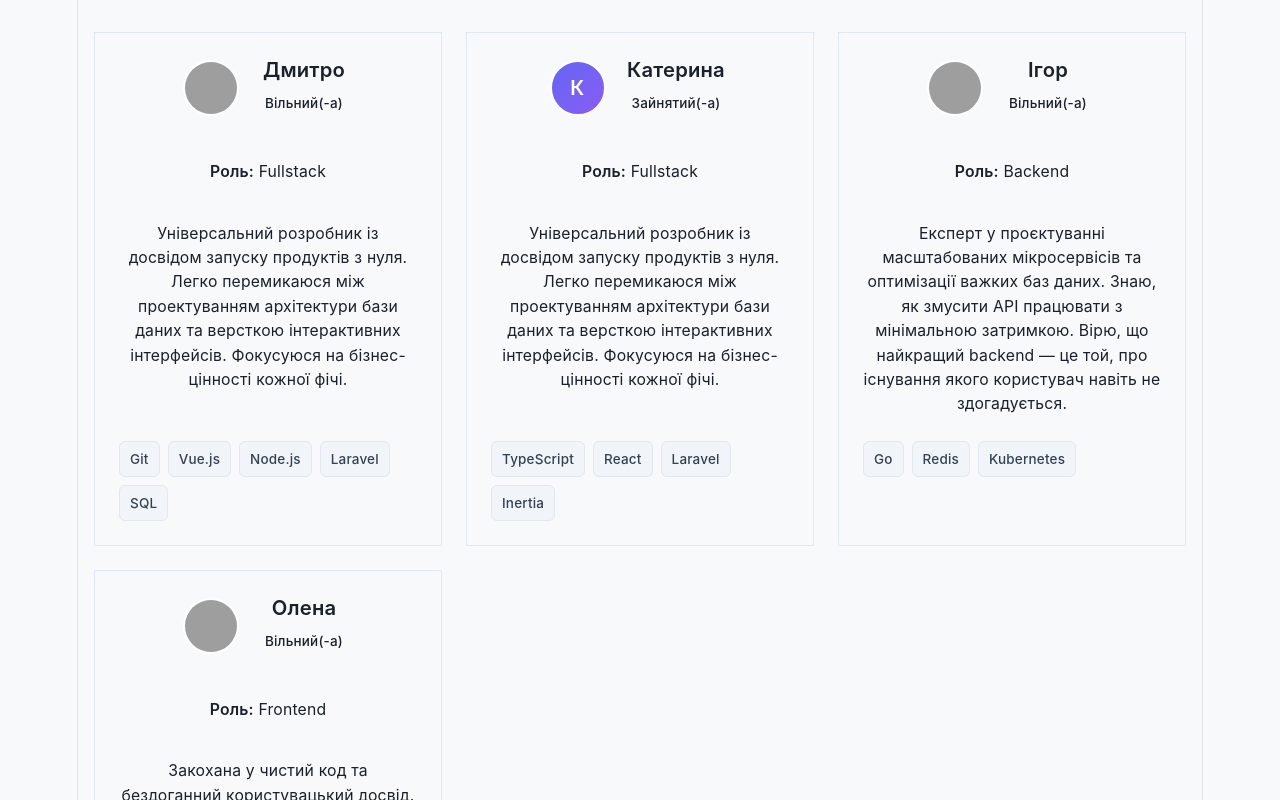
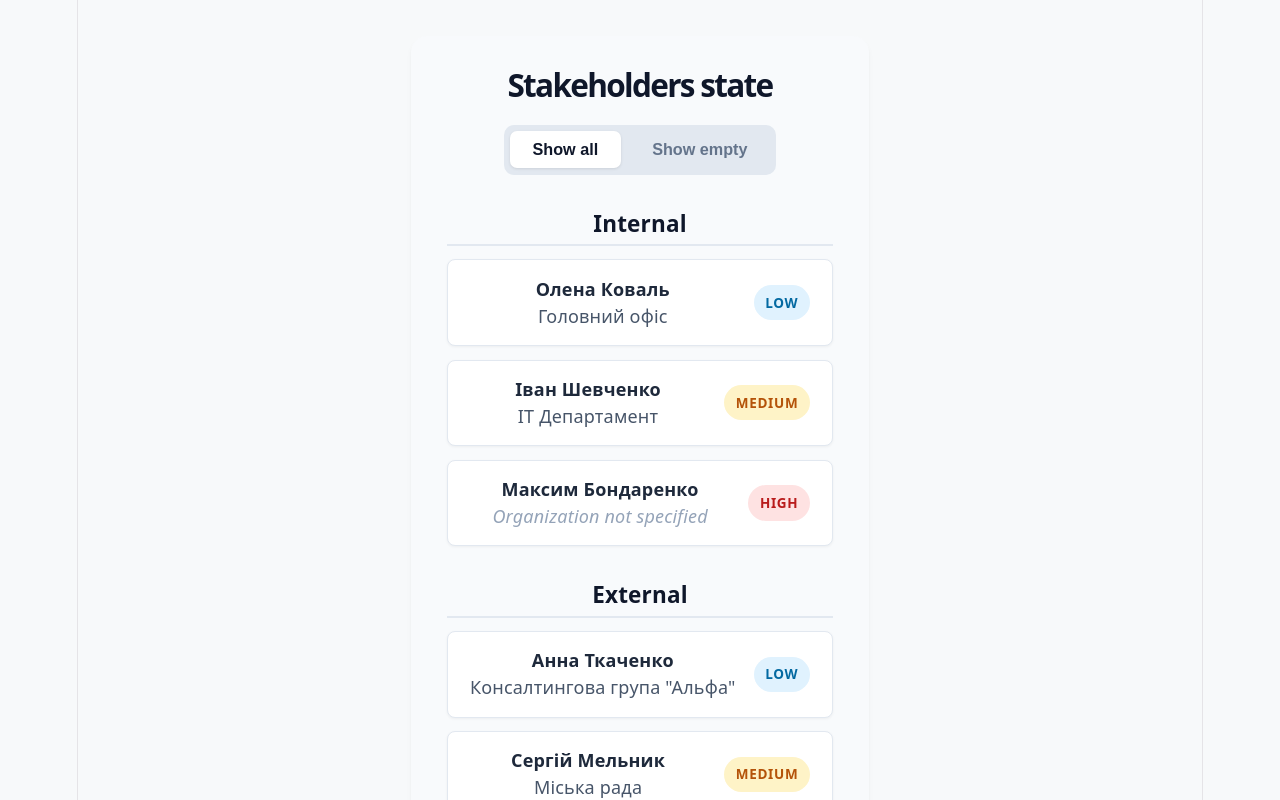
Before and after one commit to doratoles/dmitriy-stakeholder-onboarding, a React (Vite) app in the folder apps/react-lab/: page / in a window 1280 px wide. Shown: the top 800 px of the page. Built offline with nearby package versions, Linux system fonts and the light colour scheme; grey boxes are pictures that could not be loaded.

Commit message:
feat(react): handle grouped and empty list states

```diff
--- a/apps/react-lab/src/App.css
+++ b/apps/react-lab/src/App.css
@@ -297,3 +297,154 @@ body {
   box-sizing: border-box;
   align-items: stretch;
 }
+
+/* 08-lists-rendering css */
+
+.stakeholder-page {
+  max-width: 720px;
+  margin: 2rem auto;
+  padding: 2rem;
+  background-color: #f8fafc;
+  border-radius: 16px;
+  box-shadow: 0 4px 6px -1px rgba(0, 0, 0, 0.05), 0 2px 4px -2px rgba(0, 0, 0, 0.05);
+  font-family: system-ui, -apple-system, BlinkMacSystemFont, "Segoe UI", Roboto, sans-serif;
+}
+
+.stakeholder-page-title {
+  margin: 0 0 1.5rem 0;
+  color: #0f172a;
+  font-size: 1.75rem;
+  font-weight: 700;
+}
+
+.stakeholder-controls {
+  display: inline-flex;
+  gap: 0.5rem;
+  background-color: #e2e8f0;
+  padding: 0.35rem;
+  border-radius: 10px;
+  margin-bottom: 2rem;
+}
+
+.stakeholder-btn {
+  padding: 0.5rem 1.25rem;
+  font-size: 0.9rem;
+  font-weight: 600;
+  border: none;
+  border-radius: 7px;
+  cursor: pointer;
+  background-color: transparent;
+  color: #64748b;
+  box-shadow: none;
+  transition: all 0.15s ease;
+}
+
+.stakeholder-btn--active {
+  background-color: #ffffff;
+  color: #0f172a;
+  box-shadow: 0 1px 3px rgba(0, 0, 0, 0.1);
+}
+
+.stakeholder-btn:hover:not(.stakeholder-btn--active) {
+  color: #0f172a;
+}
+
+.stakeholder-empty {
+  padding: 2.5rem;
+  text-align: center;
+  background-color: #ffffff;
+  border: 2px dashed #cbd5e1;
+  border-radius: 12px;
+  color: #64748b;
+  font-size: 1.1rem;
+  font-weight: 500;
+}
+
+.stakeholder-list {
+  display: flex;
+  flex-direction: column;
+  gap: 2rem;
+}
+
+.stakeholder-group-title {
+  color: #0f172a;
+  font-size: 1.25rem;
+  margin: 0 0 0.75rem 0;
+  border-bottom: 2px solid #e2e8f0;
+  padding-bottom: 0.4rem;
+}
+
+.stakeholder-items {
+  list-style: none;
+  padding: 0;
+  margin: 0;
+  display: flex;
+  flex-direction: column;
+  gap: 0.75rem;
+}
+
+.stakeholder-card {
+  display: flex;
+  align-items: center;
+  justify-content: space-between;
+  gap: 1rem;
+  padding: 0.85rem 1.2rem;
+  background-color: #ffffff;
+  border-radius: 8px;
+  border: 1px solid #e2e8f0;
+  box-shadow: 0 1px 3px rgba(0, 0, 0, 0.05);
+  transition: box-shadow 0.2s ease, border-color 0.2s ease;
+}
+
+.stakeholder-card:hover {
+  border-color: #cbd5e1;
+  box-shadow: 0 4px 6px -1px rgba(0, 0, 0, 0.05);
+}
+
+.stakeholder-info {
+  flex: 1;
+  min-width: 0;
+  line-height: 1.5;
+  overflow-wrap: anywhere;
+  word-break: break-word;
+}
+
+.stakeholder-name {
+  font-size: 1rem;
+  color: #1e293b;
+}
+
+.stakeholder-org {
+  color: #475569;
+}
+
+.stakeholder-org-missing {
+  color: #94a3b8;
+  font-style: italic;
+}
+
+.stakeholder-badge {
+  flex-shrink: 0;
+  padding: 0.25rem 0.65rem;
+  border-radius: 9999px;
+  font-size: 0.75rem;
+  font-weight: 600;
+  text-transform: uppercase;
+  letter-spacing: 0.05em;
+  white-space: nowrap;
+}
+
+.stakeholder-badge--low {
+  background-color: #e0f2fe;
+  color: #0369a1;
+}
+
+.stakeholder-badge--medium {
+  background-color: #fef3c7;
+  color: #b45309;
+}
+
+.stakeholder-badge--high {
+  background-color: #fee2e2;
+  color: #b91c1c;
+}
--- a/apps/react-lab/src/App.tsx
+++ b/apps/react-lab/src/App.tsx
@@ -4,11 +4,12 @@
 //import viteLogo from './assets/vite.svg'
 import './App.css'
 //import { DashboardPage } from './modules/06-jsx-components/DashboardPage';
-import { TeamPage } from './modules/07-props-composition/TeamPage';
+//import { TeamPage } from './modules/07-props-composition/TeamPage';
+import { StakeholderPage } from './modules/08-lists-rendering/StakeholderPage';
 
 function App() {
 	return (
-		<TeamPage />
+		<StakeholderPage />
 	)
 }
 
--- /dev/null
+++ b/apps/react-lab/src/modules/08-lists-rendering/StakeholderList.tsx
@@ -0,0 +1,72 @@
+import type { Stakeholder, Category } from "./types";
+
+interface StakeholdersProps {
+    stakeholders: Stakeholder[];
+}
+
+type GroupedStakeholders = Record<Category, Stakeholder[]>;
+
+export function StakeholderList({ stakeholders }: StakeholdersProps) {
+    if (stakeholders.length === 0) {
+        return <div className="stakeholder-empty">No stakeholders found</div>;
+    }
+
+    const initialGroups: GroupedStakeholders = { internal: [], external: [] };
+
+    const groupedStakeholders = stakeholders.reduce(
+        (acc: GroupedStakeholders, item: Stakeholder) => {
+            acc[item.category].push(item);
+            return acc;
+        },
+        initialGroups
+    );
+
+    return (
+        <div className="stakeholder-list">
+            {groupedStakeholders.internal.length > 0 && (
+            <section className="stakeholder-group">
+                <h3 className="stakeholder-group-title">Internal</h3>
+                <ul className="stakeholder-items">
+                    {groupedStakeholders.internal.map(stakeholder => (
+                        <li key={stakeholder.id} className="stakeholder-card">
+                            <div className="stakeholder-info">
+                                <strong className="stakeholder-name">{stakeholder.name}</strong>
+                                {stakeholder.organization ? (
+                                    <div className="stakeholder-org">{stakeholder.organization}</div>
+                                ) : (
+                                    <div className="stakeholder-org-missing">Organization not specified</div>
+                                )}
+                            </div>
+                            <div className={`stakeholder-badge stakeholder-badge--${stakeholder.influence}`}>
+                                {stakeholder.influence}
+                            </div>
+                        </li>
+                    ))}
+                </ul>
+            </section>
+            )}
+            {groupedStakeholders.external.length > 0 && (
+            <section className="stakeholder-group">
+                <h3 className="stakeholder-group-title">External</h3>
+                <ul className="stakeholder-items">
+                    {groupedStakeholders.external.map(stakeholder => (
+                        <li key={stakeholder.id} className="stakeholder-card">
+                            <div className="stakeholder-info">
+                                <strong className="stakeholder-name">{stakeholder.name}</strong>
+                                {stakeholder.organization ? (
+                                    <div className="stakeholder-org">{stakeholder.organization}</div>
+                                ) : (
+                                    <div className="stakeholder-org-missing">Organization not specified</div>
+                                )}
+                            </div>
+                            <div className={`stakeholder-badge stakeholder-badge--${stakeholder.influence}`}>
+                                {stakeholder.influence}
+                            </div>
+                        </li>
+                    ))}
+                </ul>
+            </section>
+            )}
+        </div>
+    );
+}
--- /dev/null
+++ b/apps/react-lab/src/modules/08-lists-rendering/StakeholderPage.tsx
@@ -0,0 +1,35 @@
+import { useState } from "react";
+import type { Stakeholder } from './types';
+import { stakeholders } from './data';
+import { StakeholderList } from './StakeholderList';
+
+export function StakeholderPage() {
+    const [data, setData] = useState<Stakeholder[]>(stakeholders);
+
+    const isAll = data.length > 0;
+
+    return (
+        <div className="stakeholder-page">
+            <h1 className="stakeholder-page-title">Stakeholders state</h1>
+
+            <div className="stakeholder-controls">
+                <button
+                    type="button"
+                    className={`stakeholder-btn ${isAll ? 'stakeholder-btn--active' : ''}`}
+                    onClick={() => setData(stakeholders)}
+                >
+                    Show all
+                </button>
+                <button
+                    type="button"
+                    className={`stakeholder-btn ${!isAll ? 'stakeholder-btn--active' : ''}`}
+                    onClick={() => setData([])}
+                >
+                    Show empty
+                </button>
+            </div>
+
+            <StakeholderList stakeholders={data} />
+        </div>
+    );
+}
```
